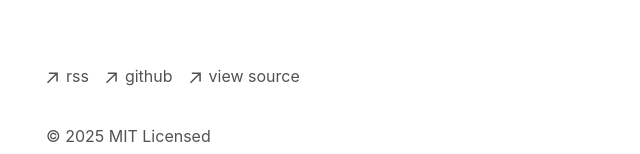
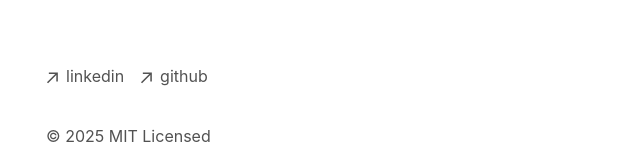
Before and after one commit to techLii/my-portfolio-site, a Next.js app: page / in a window 1280 px wide. Shown: the part 456-610 px from the top of the page, without its empty margins (306-946 px from the left). Built offline with nearby package versions, Linux system fonts and the light colour scheme.

Commit message:
Update footer.tsx

```diff
--- a/app/components/footer.tsx
+++ b/app/components/footer.tsx
@@ -27,7 +27,7 @@
             href="/rss"
           >
             <ArrowIcon />
-            <p className="ml-2 h-7">rss</p>
+            <p className="ml-2 h-7">linkedin</p>
           </a>
         </li>
         <li>
@@ -35,21 +35,10 @@
             className="flex items-center transition-all hover:text-neutral-800 dark:hover:text-neutral-100"
             rel="noopener noreferrer"
             target="_blank"
-            href="https://github.com/vercel/next.js"
+            href="https://github.com/techlii"
           >
             <ArrowIcon />
             <p className="ml-2 h-7">github</p>
-          </a>
-        </li>
-        <li>
-          <a
-            className="flex items-center transition-all hover:text-neutral-800 dark:hover:text-neutral-100"
-            rel="noopener noreferrer"
-            target="_blank"
-            href="https://vercel.com/templates/next.js/portfolio-starter-kit"
-          >
-            <ArrowIcon />
-            <p className="ml-2 h-7">view source</p>
           </a>
         </li>
       </ul>
```
